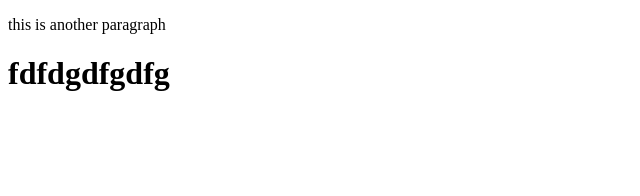
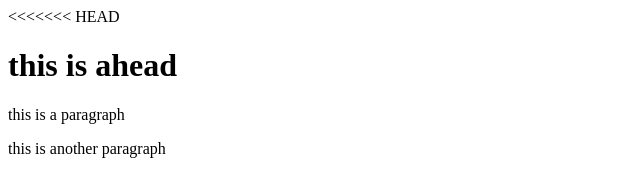
Before and after one commit to dseserx/learning-git, a plain HTML site: page index.html in a window 1280 px wide. Shown: the whole page, without its empty margins (0-640 px from the left). Drawn offline with Linux system fonts and the light colour scheme.

Commit message:
make modifide on index.html

```diff
--- a/index.html
+++ b/index.html
@@ -1,3 +1,4 @@
+<<<<<<< HEAD
 <!DOCTYPE html>
 <html lang="en">
 <head>
@@ -8,9 +9,10 @@
 </head>
 <body>
 
-    <p>this is another paragraph</p>
+<h1>this is ahead</h1>
+<p>this is a paragraph</p>
+<p>this is another paragraph</p>
 
- <h1>fdfdgdfgdfg</h1>
 
 </body>
 </html>
```
